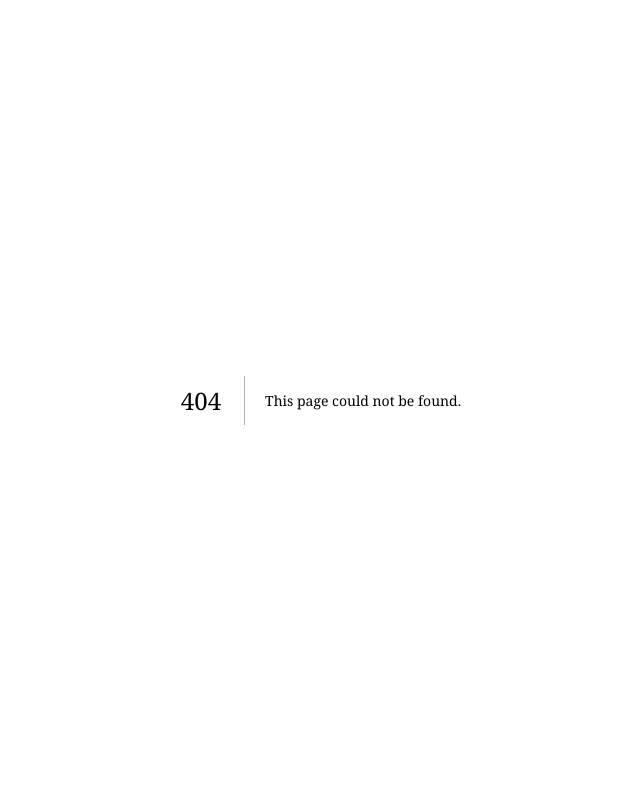
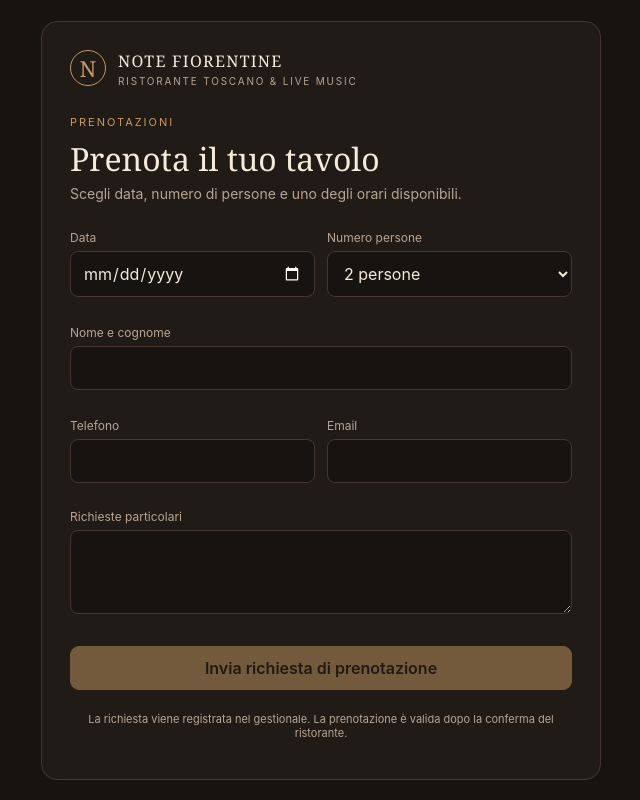
Before and after one commit to claudiocastellani983/note-fiorentine-site, a Next.js app in the folder gestionale-prenotazioni/: page /prenota in a window 1280 px wide. Before the commit this address had no page. Shown: the whole page, without its empty margins (319-959 px from the left). Built offline with nearby package versions, Linux system fonts and the light colour scheme.

Commit message:
Add staff and guest interfaces: page.tsx

```diff
--- /dev/null
+++ b/gestionale-prenotazioni/app/prenota/page.tsx
@@ -0,0 +1,13 @@
+"use client";
+import {useEffect,useState} from "react";
+export default function PrenotaPage(){
+ const [date,setDate]=useState("");const [size,setSize]=useState("2");const [slots,setSlots]=useState<string[]>([]);const [time,setTime]=useState("");const [configured,setConfigured]=useState(true);const [busy,setBusy]=useState(false);const [message,setMessage]=useState("");const [form,setForm]=useState({guest_name:"",phone:"",email:"",notes:""});
+ useEffect(()=>{if(!date)return;setTime("");setMessage("");fetch("/api/public/availability?date="+date+"&party_size="+size).then(r=>r.json()).then(d=>{setConfigured(d.configured!==false);setSlots((d.slots||[]).map((s:any)=>s.time));}).catch(()=>setSlots([]));},[date,size]);
+ async function submit(e:React.FormEvent){e.preventDefault();setBusy(true);setMessage("");try{const r=await fetch("/api/public/bookings",{method:"POST",headers:{"Content-Type":"application/json"},body:JSON.stringify({...form,date,time,party_size:Number(size)})});const d=await r.json();if(!r.ok)throw new Error(d.error||"Richiesta non riuscita");setMessage("Richiesta inviata. Il ristorante ti contatterà per la conferma.");setForm({guest_name:"",phone:"",email:"",notes:""});setTime("");}catch(e:any){setMessage(e.message||"Errore");}finally{setBusy(false);}}
+ const minDate=new Date().toLocaleDateString("en-CA",{timeZone:"Europe/Rome"});
+ return <main className="login-wrap"><section className="login-card" style={{width:"min(560px,100%)"}}><div className="brand"><div className="mark">N</div><div><strong>NOTE FIORENTINE</strong><small>Ristorante Toscano & Live Music</small></div></div><div className="eyebrow" style={{marginTop:28}}>Prenotazioni</div><h1 style={{fontSize:32}}>Prenota il tuo tavolo</h1><p className="sub">Scegli data, numero di persone e uno degli orari disponibili.</p>
+ <form onSubmit={submit}><div className="formgrid"><div className="field"><label>Data</label><input type="date" min={minDate} required value={date} onChange={e=>setDate(e.target.value)}/></div><div className="field"><label>Numero persone</label><select value={size} onChange={e=>setSize(e.target.value)}>{Array.from({length:12},(_,i)=><option key={i+1} value={i+1}>{i+1} {i===0?"persona":"persone"}</option>)}</select></div></div>
+ {date&&<div style={{margin:"18px 0"}}><label className="sub">Orari disponibili</label>{slots.length?<div className="toolbar" style={{marginTop:10}}>{slots.map(s=><button type="button" key={s} className={"btn "+(time===s?"primary":"")} onClick={()=>setTime(s)}>{s}</button>)}</div>:<p className="notice">{configured?"Non ci sono orari disponibili per questa selezione.":"Le prenotazioni online non sono ancora configurate per questa data."}</p>}</div>}
+ <div className="field" style={{marginTop:14}}><label>Nome e cognome</label><input required value={form.guest_name} onChange={e=>setForm({...form,guest_name:e.target.value})}/></div><div className="formgrid" style={{marginTop:12}}><div className="field"><label>Telefono</label><input required value={form.phone} onChange={e=>setForm({...form,phone:e.target.value})}/></div><div className="field"><label>Email</label><input type="email" value={form.email} onChange={e=>setForm({...form,email:e.target.value})}/></div></div><div className="field" style={{marginTop:12}}><label>Richieste particolari</label><textarea rows={3} value={form.notes} onChange={e=>setForm({...form,notes:e.target.value})}/></div>
+ {message&&<p className="notice">{message}</p>}<button className="btn primary" style={{width:"100%",marginTop:18}} disabled={busy||!date||!time}>{busy?"Invio…":"Invia richiesta di prenotazione"}</button></form><p className="footer-note">La richiesta viene registrata nel gestionale. La prenotazione è valida dopo la conferma del ristorante.</p></section></main>;
+}
```
